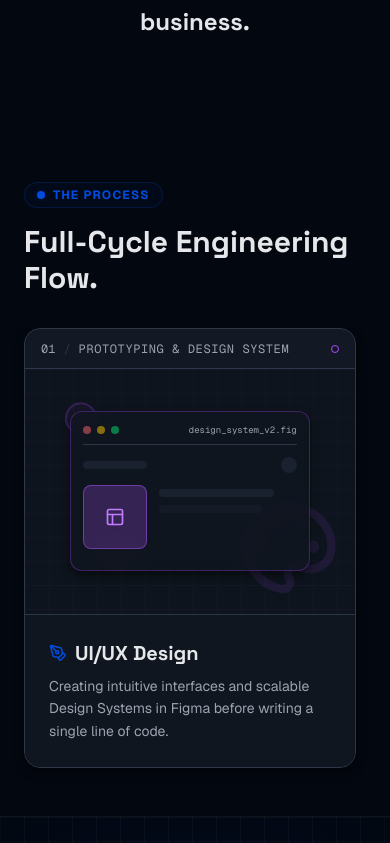
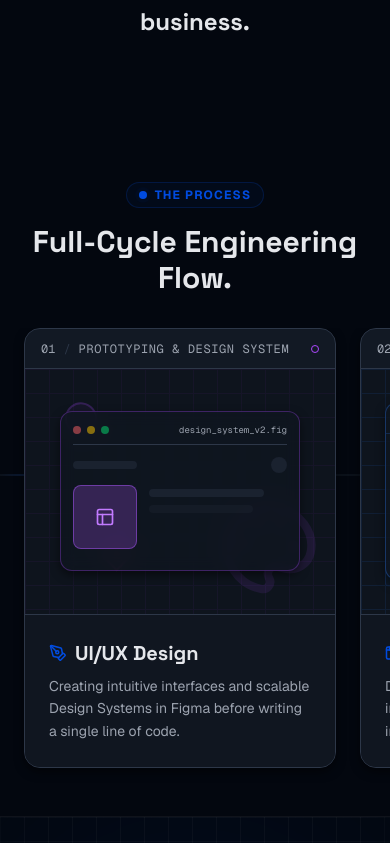
Before and after one commit to sampaiogabriel/codesampa.io, a Next.js app: page /en in a window 390 px wide. Shown: the part 4501-5344 px from the top of the page. Built offline with nearby package versions, Linux system fonts and the light colour scheme.

Commit message:
style: ajust style in title full cycle pipeline

```diff
--- a/src/components/pages/home/pipeline/index.tsx
+++ b/src/components/pages/home/pipeline/index.tsx
@@ -35,7 +35,6 @@ export function EngineeringPipeline() {
     offset: ['start start', 'end end']
   });
 
-  // Ajuste do X: Começa em 0% (alinhado) e vai até -85% (suficiente para ver o último card)
   const x = useTransform(scrollYProgress, [0, 1], ['2%', '-150%']);
 
   const steps = [
@@ -92,7 +91,7 @@ export function EngineeringPipeline() {
       {/* Container Sticky */}
       <div className="container mx-auto flex w-full flex-col justify-start md:sticky md:top-0 md:h-screen md:justify-center md:overflow-hidden">
         {/* Cabeçalho Centralizado */}
-        <div className="mb-8 md:mb-16 md:text-center max-w-4xl mx-auto px-6 pt-12 md:pt-0 relative z-20">
+        <div className="mb-8 md:mb-16 text-center max-w-4xl mx-auto px-6 pt-12 md:pt-0 relative z-20">
           <motion.div
             initial={{ opacity: 0, y: 20 }}
             whileInView={{ opacity: 1, y: 0 }}
@@ -122,26 +121,16 @@ export function EngineeringPipeline() {
         </div>
 
         {/* Linha Decorativa (Opcional - ajustada para não cortar o título) */}
-        <div className="hidden md:block">
-          <div
-            className="absolute left-0 top-1/2 h-px w-full -translate-y-1/2 bg-border/40"
-            aria-hidden="true"
-          />
-          <div
-            className="absolute left-0 top-1/2 h-px w-24 -translate-y-1/2 bg-linear-to-r from-transparent to-primary"
-            aria-hidden="true"
-          />
+        <div className="md:block">
+          <div className="absolute left-0 top-1/2 h-px w-full -translate-y-1/2 bg-border/40" />
+          <div className="absolute left-0 top-1/2 h-px w-24 -translate-y-1/2 bg-linear-to-r from-transparent to-primary" />
         </div>
 
         {/* === ÁREA DE SCROLL === */}
-        {/* Mobile: overflow-x-auto e snap. Desktop: overflow-visible.
-            IMPORTANTE: Removido padding do wrapper para o scroll ir até a borda. */}
-        <div className="relative z-10 w-full overflow-x-auto snap-x snap-mandatory pb-12 md:pb-0 md:overflow-visible no-scrollbar">
+        <div className="relative z-10 w-full overflow-x-auto snap-x snap-mandatory pb-12 md:pb-0 md:overflow-visible">
           <motion.ol
             style={!isMobile ? { x } : {}}
-            // padding (px-6) aplicado AQUI na lista para garantir espaçamento inicial e final no scroll
-            // gap-12 restaurado para mobile
-            className="flex flex-row gap-12 px-6 md:gap-16 md:px-0 md:pl-0 md:pr-0 items-stretch"
+            className="flex flex-row gap-6 px-6 md:gap-16 md:px-0 md:pl-0 md:pr-0 items-stretch"
           >
             {steps.map((step) => {
               const title = t(`steps.${step.key}.title`);
@@ -151,8 +140,8 @@ export function EngineeringPipeline() {
               return (
                 <li
                   key={step.id}
-                  // Mobile: snap-center para focar. Desktop: flex-none.
-                  className="group relative shrink-0 snap-center w-[85vw] max-w-[350px] flex flex-col md:w-auto md:max-w-none md:flex-none"
+                  // ATUALIZADO: w-[80vw] (mobile) para permitir ver o próximo card
+                  className="group relative shrink-0 snap-center w-[80vw] max-w-[350px] flex flex-col md:w-auto md:max-w-none md:flex-none"
                 >
                   <article className="relative flex-1 flex w-full flex-col overflow-hidden rounded-2xl border border-border bg-card shadow-2xl transition-colors hover:border-primary/20 md:h-[450px] md:w-[450px] md:flex-none">
                     <header className="flex h-10 items-center justify-between border-b border-border bg-muted/30 px-4">
```
